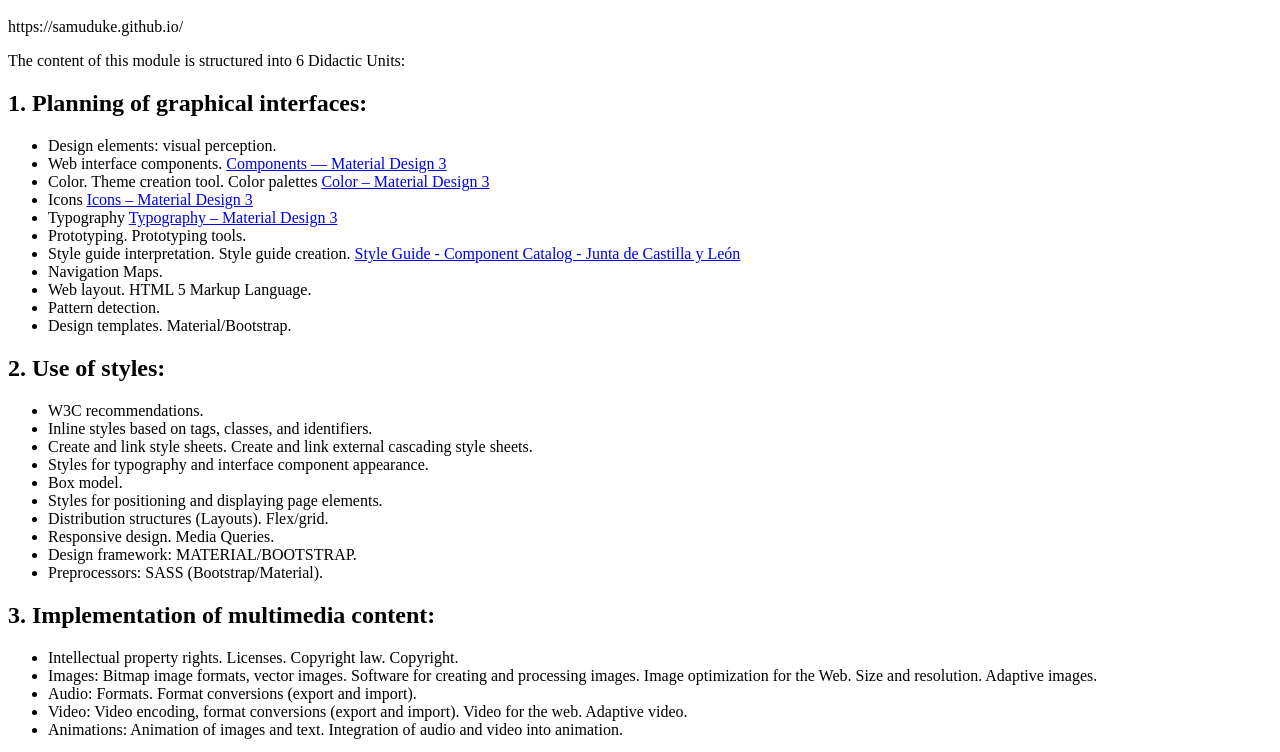
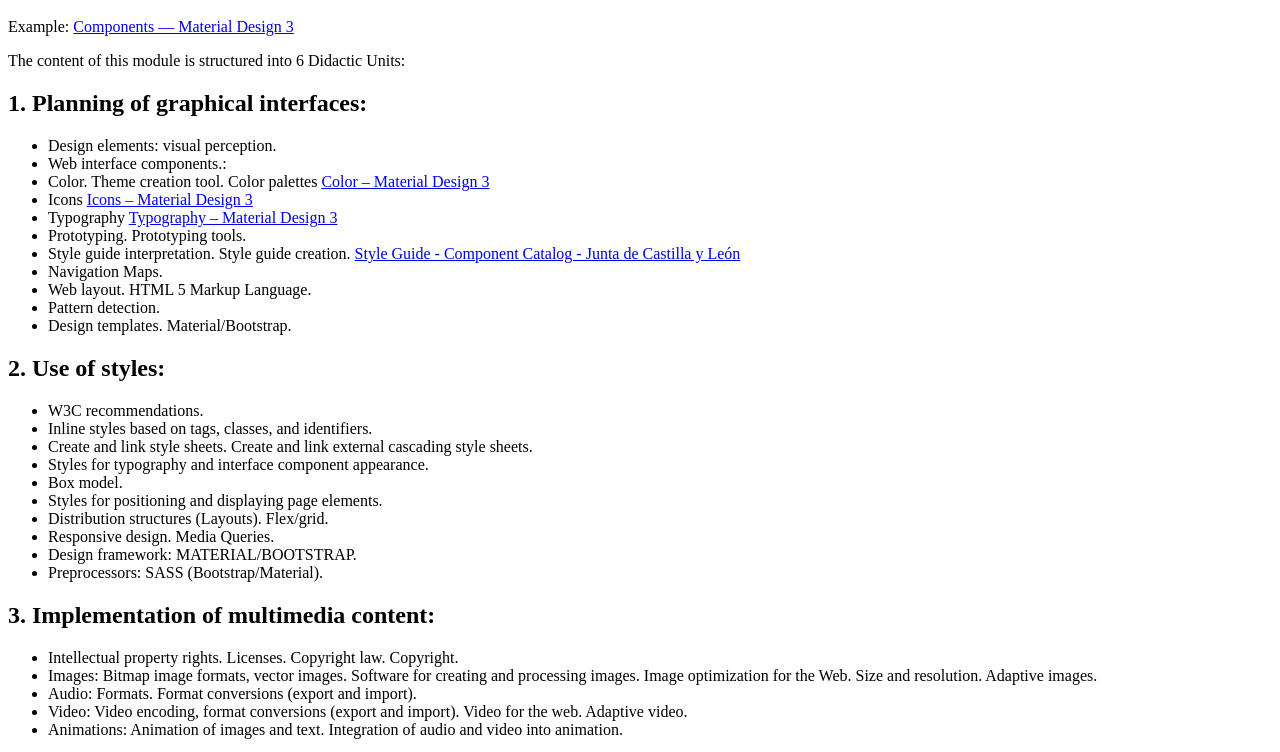
Before and after one commit to NoahGerald/NoahGerald, a plain HTML site: page index.html in a window 1280 px wide. Shown: the part 48-800 px from the top of the page. Drawn offline with Linux system fonts and the light colour scheme.

Commit message:
Update index.html

```diff
--- a/index.html
+++ b/index.html
@@ -1,11 +1,11 @@
 <h1>CONTENTS</h1>
-https://samuduke.github.io/
+<p> Example:  <a href="https://samuduke.github.io/">Components — Material Design 3</a></li> </p>
 <p>The content of this module is structured into 6 Didactic Units:</p>
 
 <h2>1. Planning of graphical interfaces:</h2>
 <ul>
   <li>Design elements: visual perception.</li>
-  <li>Web interface components. <a href="https://m3.material.io/components">Components — Material Design 3</a></li>
+  <li>Web interface components.:
   <li>Color. Theme creation tool. Color palettes <a href="https://m3.material.io/styles/color">Color – Material Design 3</a></li>
   <li>Icons <a href="https://m3.material.io/icons">Icons – Material Design 3</a></li>
   <li>Typography <a href="https://m3.material.io/styles/typography">Typography – Material Design 3</a></li>
```
